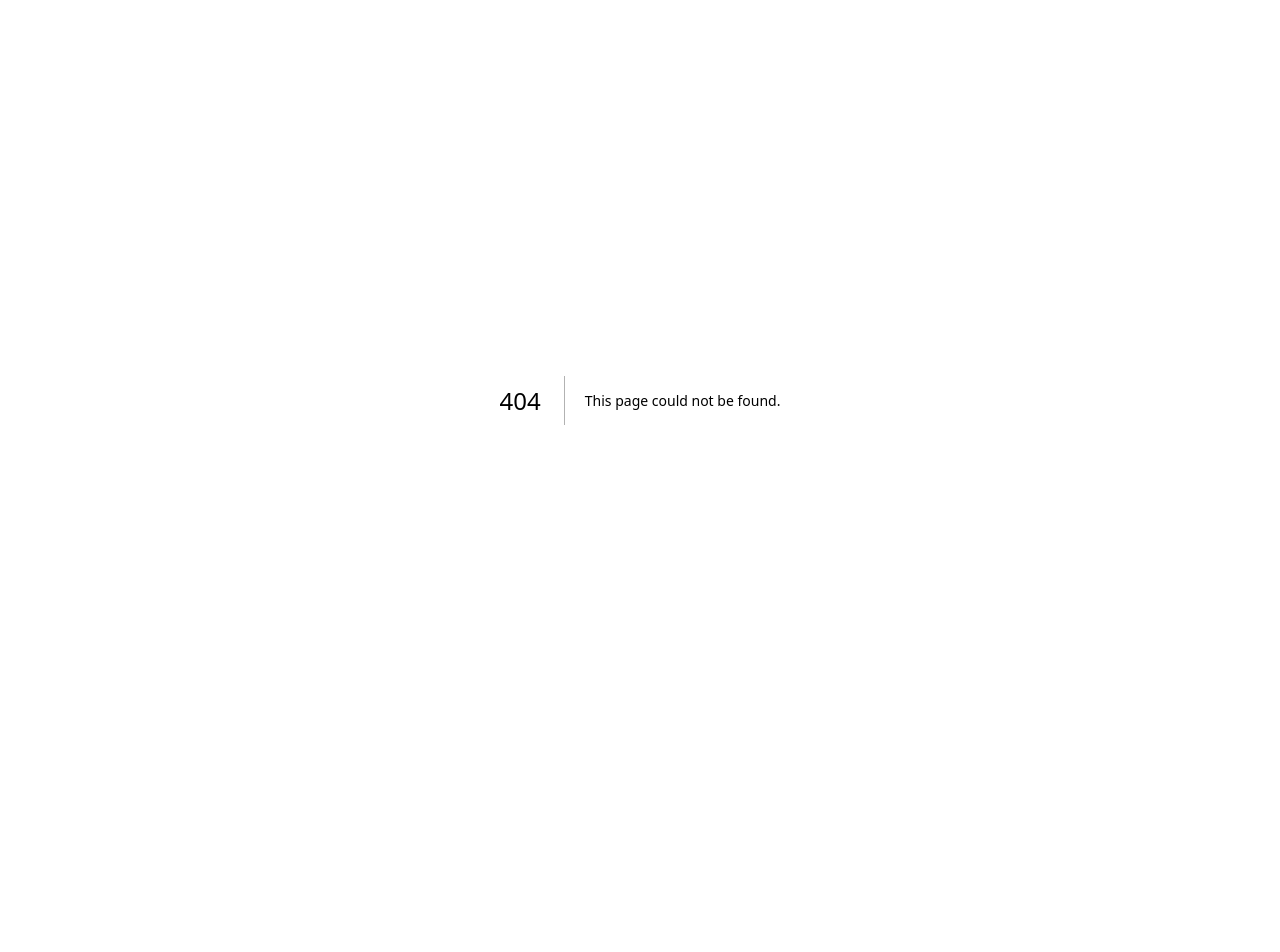
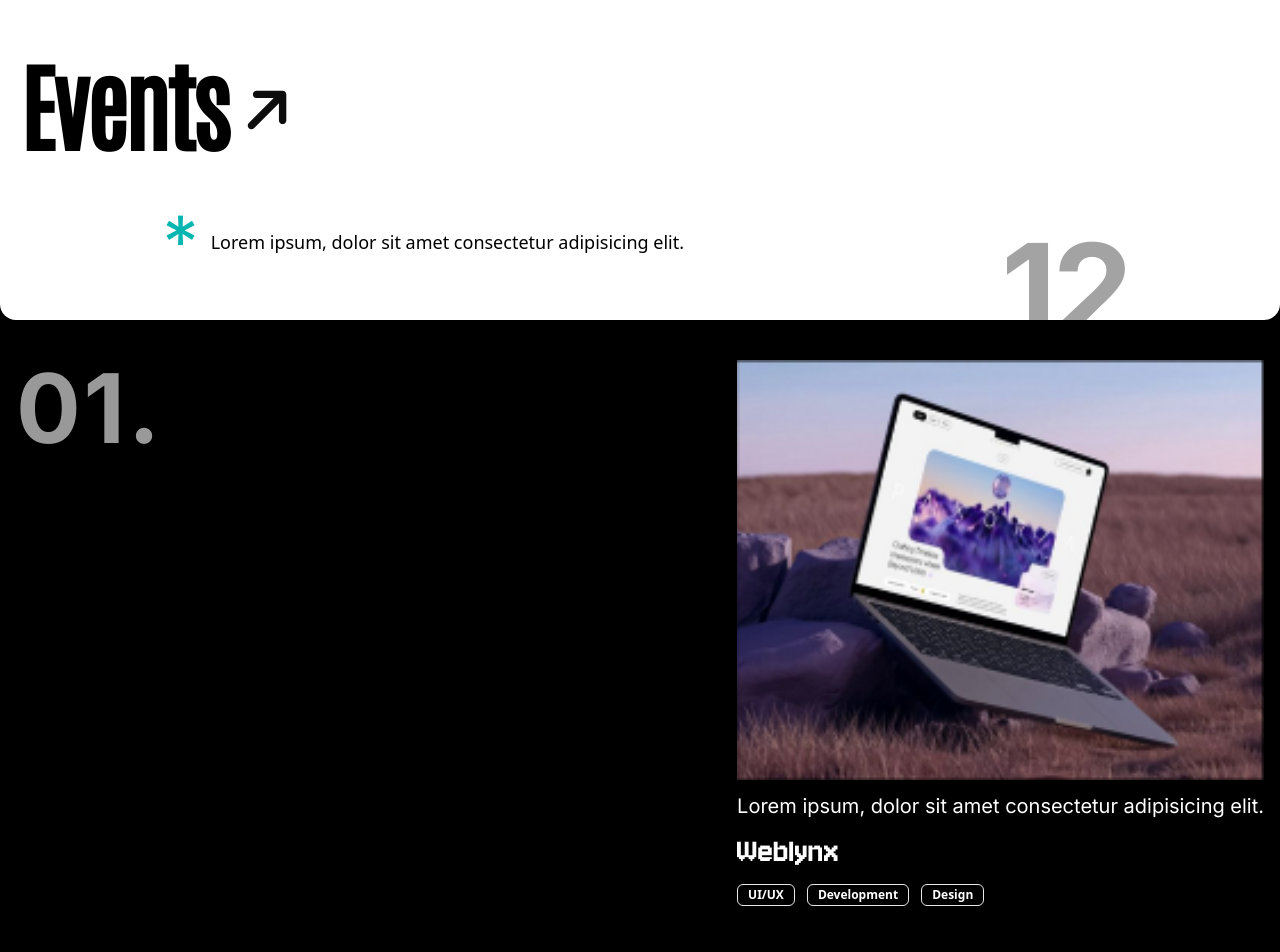
Before and after one commit to nikhilcodes0/xactitude2k25, a Next.js app: page /events in a window 1280 px wide. Before the commit this address had no page. Shown: the top 952 px of the page. Before the commit the page ends 800 px from the top, so only its background shows below. Built offline with nearby package versions, Linux system fonts and the light colour scheme.

Commit message:
made a events group components for events page

```diff
--- /dev/null
+++ b/app/components/EventsGroup.tsx
@@ -0,0 +1,53 @@
+import { StaticImageData } from 'next/image';
+import React from 'react'
+import Image from 'next/image';
+import { Badge } from "@/components/ui/badge"
+import { Inter } from "next/font/google";
+import localFont from 'next/font/local';
+
+const inter = Inter({
+    subsets: ["latin"],
+    weight: ["400", "700"],
+  });
+
+const jersey = localFont({
+    src: "../fonts/Jersey10-Regular.ttf",
+    weight: "400",
+    style: "normal",
+    variable: "--font-jersey",
+  });
+
+interface Props {
+    no: string;
+    title: string;
+    image: string | StaticImageData;
+    description: string;
+    chip1: string;
+    chip2: string;
+    chip3: string;
+}
+
+const EventsGroup = ({no, title, image, description, chip1, chip2, chip3}: Props) => {
+  return (
+    <div className=' text-white'>
+        <div className="my-6 flex justify-between gap-10 p-4">
+            <div>
+                <h1 className={`${inter.className} text-[6rem] text-white font-bold opacity-60 leading-none tracking-[0.03em]`}>{no}.</h1>
+            </div>
+            <div className='flex  gap-3 flex-col    '>
+                <Image src={image} alt={title} className='w-full h-full object-cover' />
+                <p className={`${inter.className} text-xl`}>{description}</p>
+                <p className={`${jersey.className} text-4xl`}>{title}</p>
+                <div className='flex gap-3'>
+                    <Badge variant="outline" className='text-white font-sans'>{chip1}</Badge>
+                    <Badge variant="outline" className='text-white font-sans'>{chip2}</Badge>
+                    <Badge variant="outline" className='text-white font-sans'>{chip3}</Badge>
+                </div>
+            </div>
+        </div>
+        <hr className='opacity-30 py-4 w-full mt-[4rem]' />
+    </div>
+  )
+}
+
+export default EventsGroup
--- a/app/components/group.tsx
+++ b/app/components/group.tsx
@@ -1,5 +1,5 @@
 import React from 'react'
-import Image, { StaticImageData } from 'next/image'
+import { StaticImageData } from 'next/image'
 import Select from './Select'
 
 interface Props {
--- /dev/null
+++ b/app/events/page.tsx
@@ -0,0 +1,59 @@
+// import localFont from "next/font/local";
+import arrow from "../assets/arrow.svg";
+import Image from "next/image";
+import { Inter } from "next/font/google";
+import EventsGroup from "../components/EventsGroup";
+import weblynx from "../assets/weblynx.png";
+
+// const jersey = localFont({
+//     src: "../fonts/Jersey10-Regular.ttf",
+//     weight: "400",
+//     style: "normal",
+//     variable: "--font-jersey",
+//   });
+
+const inter = Inter({
+  subsets: ["latin"],
+  weight: ["400", "700"],
+});
+
+const Events = () => {
+  return (
+    <div className="text-white">
+      <div className="bg-white w-full h-80 rounded-b-2xl pl-5 z-10 flex flex-col justify-around overflow-hidden pt-10">
+        <div className="flex gap-3 items-center">
+          <h1 className="text-black text-8xl font-antonio tracking-[-0.03em] font-black ">
+            Events
+          </h1>
+          <Image src={arrow} alt="arrow" className="w-14 h-14 pt-4" />
+        </div>
+        <div className="flex gap-10 items-center justify-around">
+          <div className="flex gap-3 items-center">
+            <p className={`text-7xl text-[#07B6B0]  ${inter.className}`}>*</p>
+            <p className="text-black font-sans text-lg leading-tight">
+              Lorem ipsum, dolor sit amet consectetur adipisicing elit.
+            </p>
+          </div>
+          <div>
+            <p className={`text-neutral-400 text-9xl ${inter.className} font-black tracking-[-0.03em] relative top-12 right-2`}>
+              12
+            </p>
+          </div>
+        </div>
+      </div>
+      <div>
+        <EventsGroup
+            no="01"
+            title="Weblynx"
+            image={weblynx}
+            description="Lorem ipsum, dolor sit amet consectetur adipisicing elit."
+            chip1="UI/UX"
+            chip2="Development"
+            chip3="Design"
+        />
+      </div>
+    </div>
+  );
+};
+
+export default Events;
--- /dev/null
+++ b/components/ui/badge.tsx
@@ -0,0 +1,36 @@
+import * as React from "react"
+import { cva, type VariantProps } from "class-variance-authority"
+
+import { cn } from "@/lib/utils"
+
+const badgeVariants = cva(
+  "inline-flex items-center rounded-md border px-2.5 py-0.5 text-xs font-semibold transition-colors focus:outline-none focus:ring-2 focus:ring-ring focus:ring-offset-2",
+  {
+    variants: {
+      variant: {
+        default:
+          "border-transparent bg-primary text-primary-foreground shadow hover:bg-primary/80",
+        secondary:
+          "border-transparent bg-secondary text-secondary-foreground hover:bg-secondary/80",
+        destructive:
+          "border-transparent bg-destructive text-destructive-foreground shadow hover:bg-destructive/80",
+        outline: "text-foreground",
+      },
+    },
+    defaultVariants: {
+      variant: "default",
+    },
+  }
+)
+
+export interface BadgeProps
+  extends React.HTMLAttributes<HTMLDivElement>,
+    VariantProps<typeof badgeVariants> {}
+
+function Badge({ className, variant, ...props }: BadgeProps) {
+  return (
+    <div className={cn(badgeVariants({ variant }), className)} {...props} />
+  )
+}
+
+export { Badge, badgeVariants }
```
Also changed, not shown: app/assets/arrow.svg (added).
